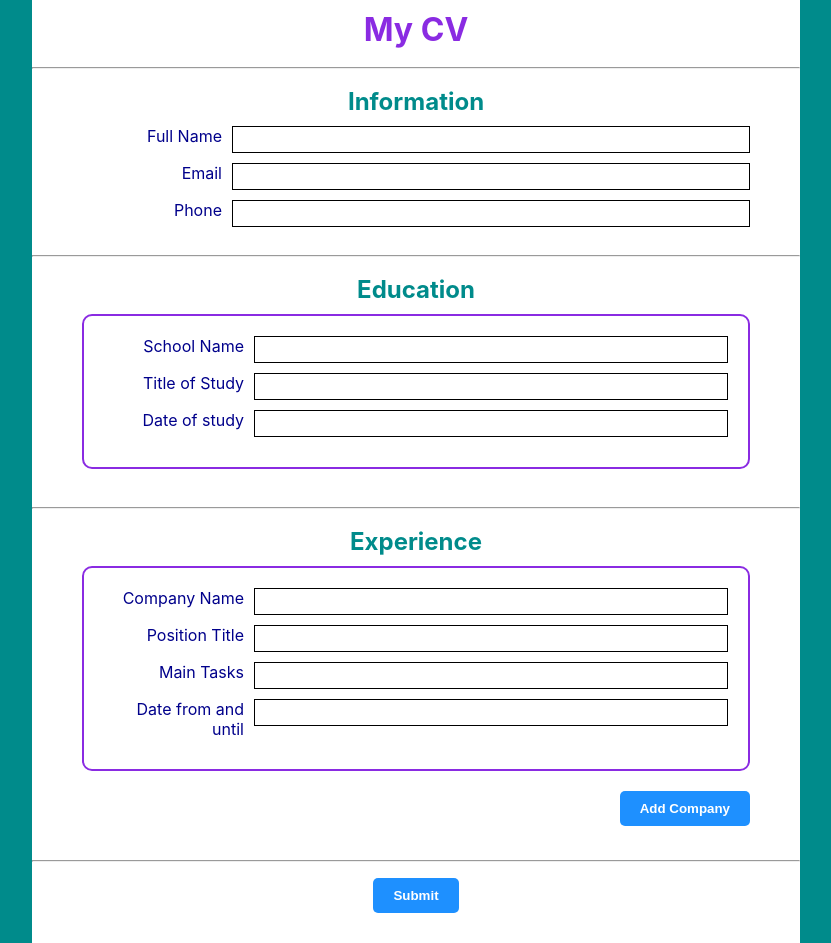
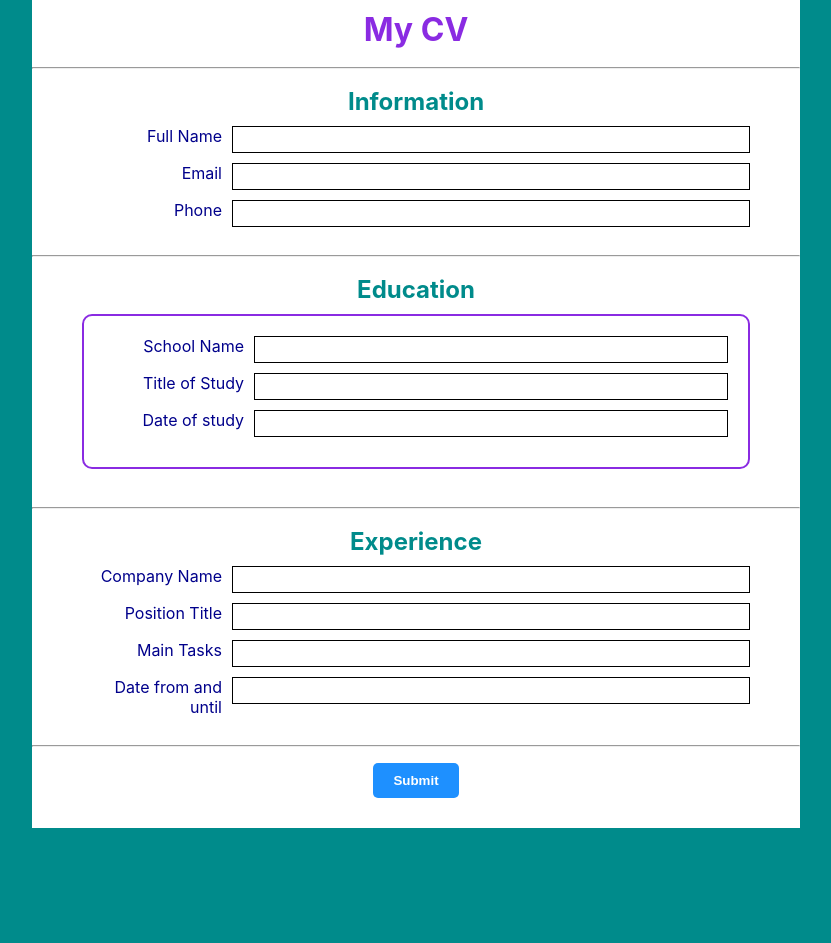
Before and after one commit to SonDo580/CV-application, a React (Create React App) app: page / in a window 1280 px wide. Shown: the whole page, without its empty margins (224-1055 px from the left). After the commit the page ends 828 px from the top, so only its background shows below. Built offline with nearby package versions, Linux system fonts and the light colour scheme.

Commit message:
Let user enters 1 company
Add more functionality later

```diff
--- a/src/components/Company.js
+++ /dev/null
@@ -1,30 +0,0 @@
-import React, { Component } from "react";
-
-class Company extends Component {
-  render() {
-    return (
-      <div>
-        <div className="company">
-          <div className="field">
-            <label>Company Name</label>
-            <input type="text" />
-          </div>
-          <div className="field">
-            <label>Position Title</label>
-            <input type="text" />
-          </div>
-          <div className="field">
-            <label>Main Tasks</label>
-            <input type="text" />
-          </div>
-          <div className="field">
-            <label>Date from and until</label>
-            <input type="text" />
-          </div>
-        </div>
-      </div>
-    );
-  }
-}
-
-export default Company;
--- a/src/components/Experience.js
+++ b/src/components/Experience.js
@@ -1,32 +1,26 @@
 import React, { Component } from "react";
-import Company from "./Company";
 
 class Experience extends Component {
-  constructor() {
-    super();
-    this.state = {
-      companies: [""],
-    };
-  }
-
-  addCompany = () => {
-    this.setState((state) => ({
-      companies: state.companies.concat(""),
-    }));
-  };
-
   render() {
     return (
       <div className="container">
         <h2>Experience</h2>
-        <div className="companies">
-          {this.state.companies.map(() => {
-            return <Company editMode={this.props.editMode} />;
-          })}
+        <div className="field">
+          <label>Company Name</label>
+          <input type="text" />
         </div>
-        <p className="buttonContainer">
-          <button onClick={this.addCompany}>Add Company</button>
-        </p>
+        <div className="field">
+          <label>Position Title</label>
+          <input type="text" />
+        </div>
+        <div className="field">
+          <label>Main Tasks</label>
+          <input type="text" />
+        </div>
+        <div className="field">
+          <label>Date from and until</label>
+          <input type="text" />
+        </div>
       </div>
     );
   }
```
